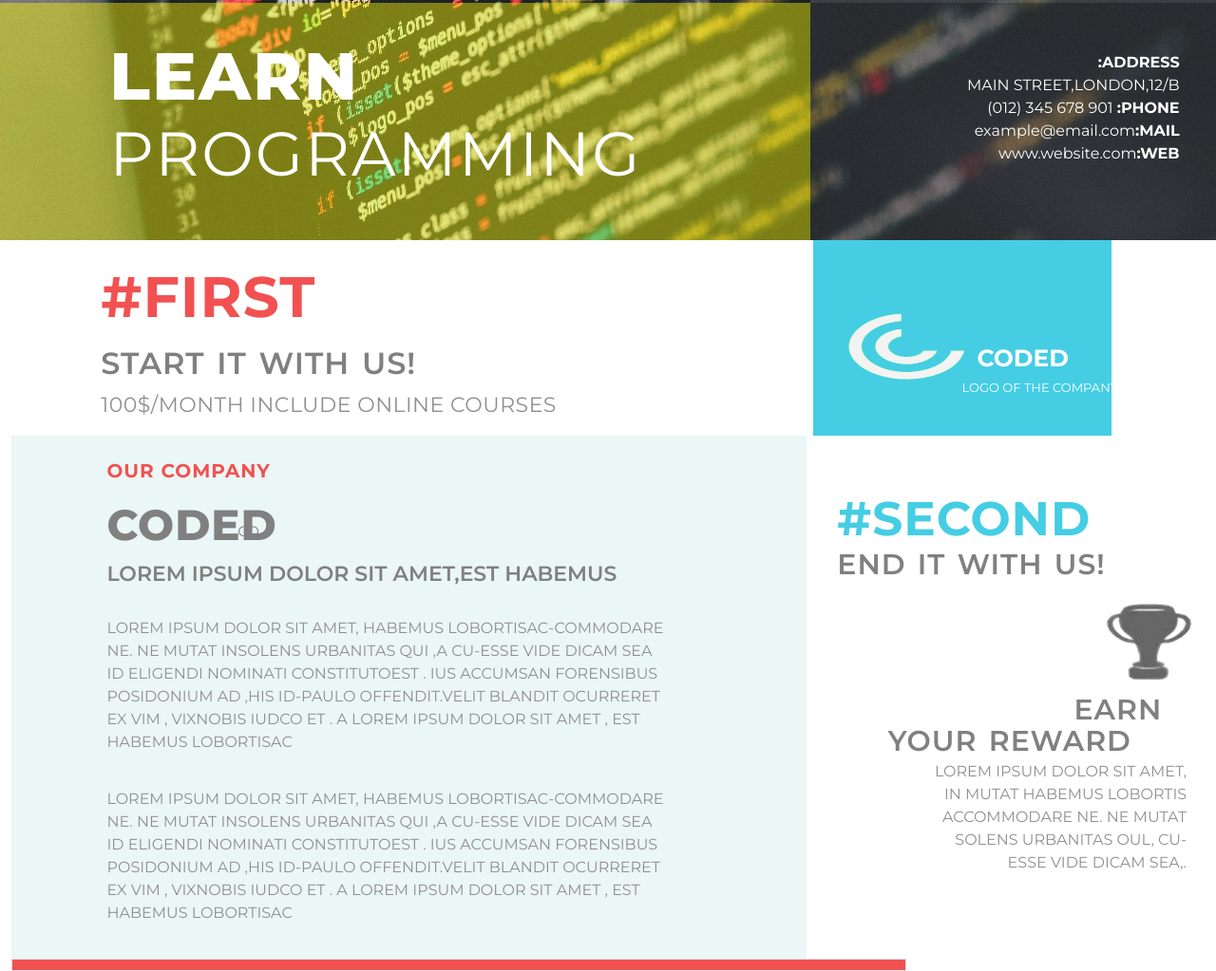
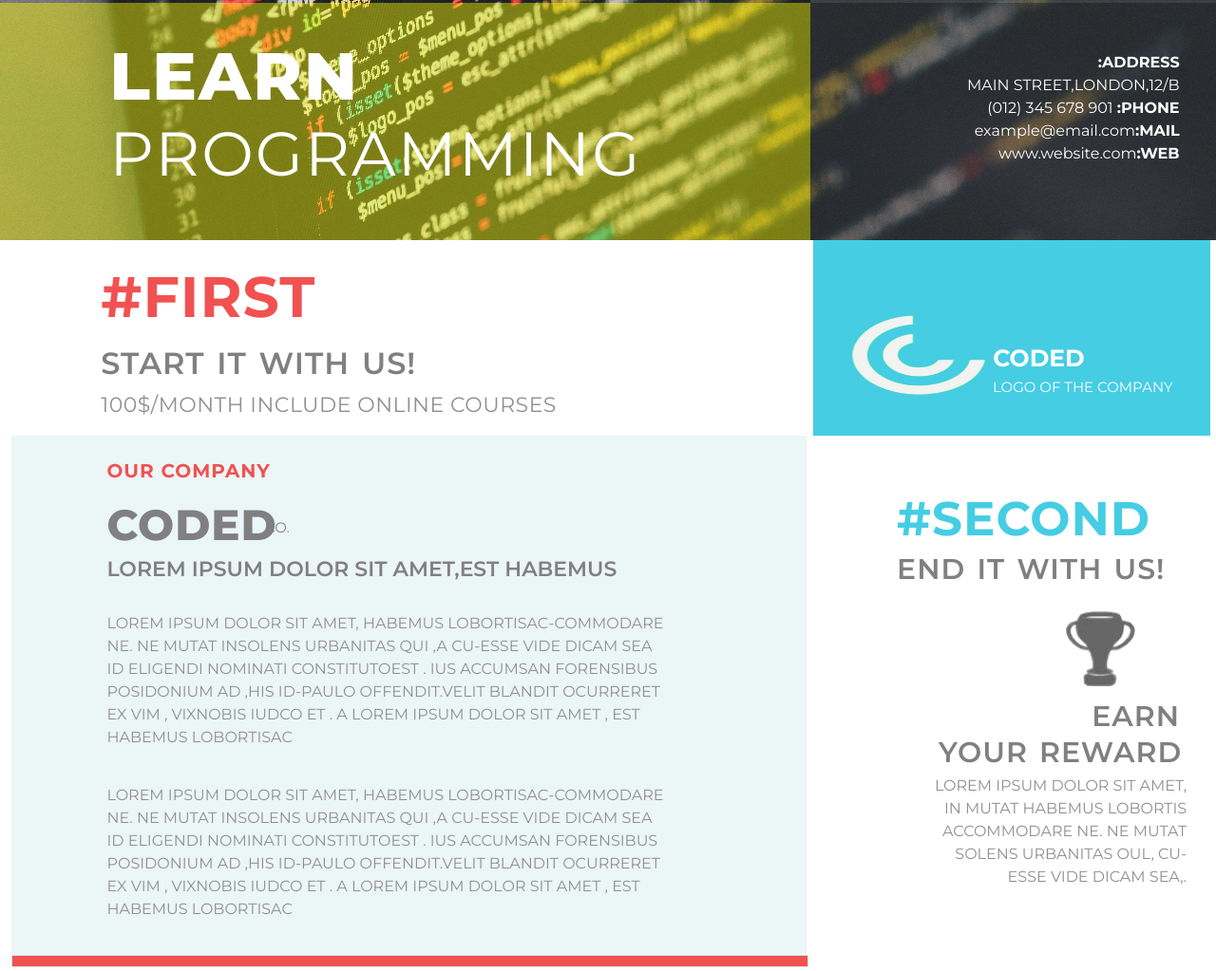
Before and after one commit to sweta01k/Layout_3, a plain HTML site: page index.html in a window 1280 px wide. Shown: the part 497-1520 px from the top of the page at 95% size. Drawn offline with nearby package versions, Linux system fonts and the light colour scheme.

Commit message:
Update Layout3.css

```diff
--- a/Layout3.css
+++ b/Layout3.css
@@ -111,14 +111,14 @@
 }
 .part6{
     background-color:  rgb(69, 205, 228);
-    width: 25%;
+    width: 33.3%;
     position: relative;
     left: 0.5%;
     padding-top: 5%;
 }
 .logo{
-    height:75%;
-    width:65%;
+    height:90%;
+    width:55%;
     margin-bottom: -20%;
     margin-top: -5%;
 }
@@ -132,13 +132,13 @@
 .company{
    position: relative;
    top: 30%;
-   left:50%;
-   font-size:13px;
+   left:45%;
+   font-size:15px;
    color: white;
 }
 .part8{
     margin-top: 4%;
-    padding-left: 3.5%;
+    padding-left: 8.5%;
     padding-right: 1.5%;
 }
 .second{
@@ -148,7 +148,7 @@
     letter-spacing: 1px;
 }
 .trophy{
-    margin-left: 70%;
+    margin-left: 50%;
     margin-top: -5%;
     height: 22%;
     width: 39%;
@@ -186,8 +186,8 @@
     font-size: 15;
     font-weight: 400;
     color: grey;
-    padding-left: 19%;
-    margin-top: -7.4%;
+    padding-left: 23%;
+    margin-top: -8%;
 }
 .dolor{
     font-size: 22;
@@ -201,6 +201,6 @@
 }
 .border{
     height: 13px;
-    width: 75%;
+    width: 66.8%;
     background-color: rgb(242, 81, 81);
 }
```
